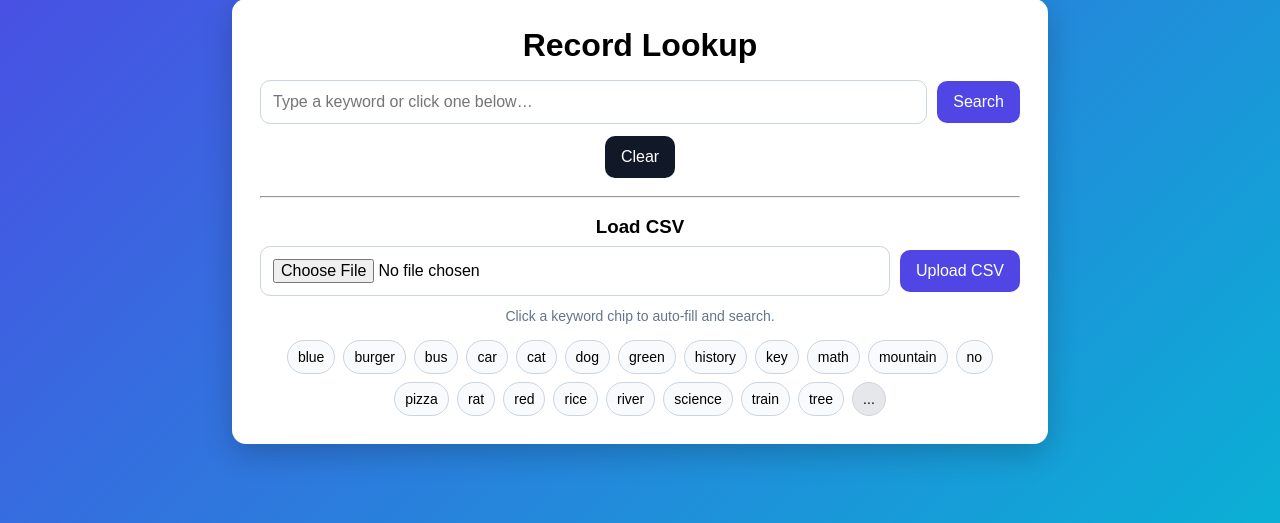
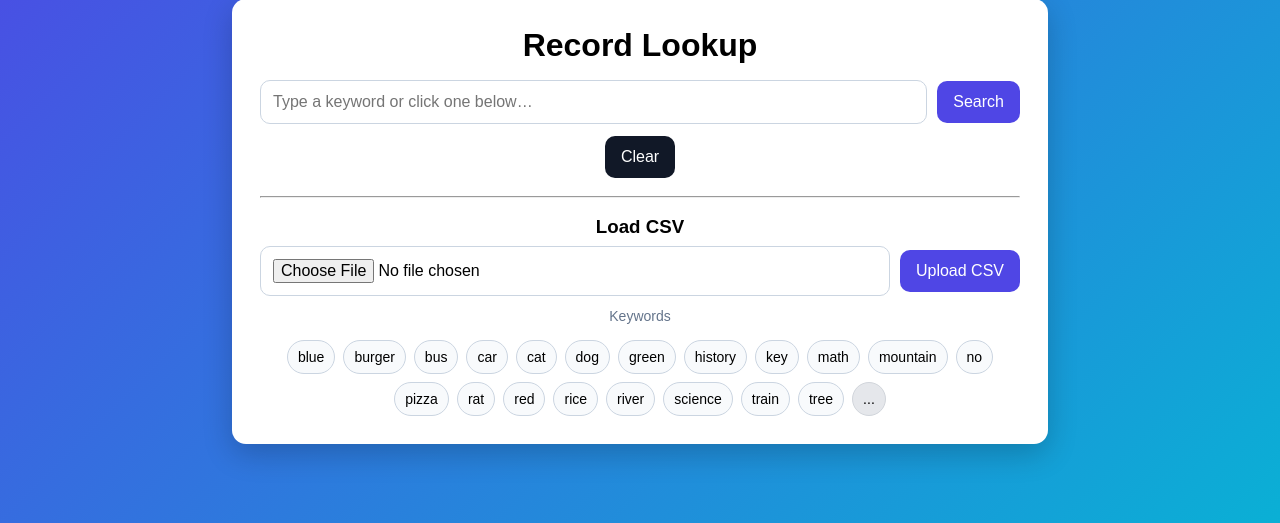
Before and after one commit to yanny2five/yesno-retriever, a Flask app: page / in a window 1280 px wide. Shown: the part 203-726 px from the top of the page. Run offline with Flask 3, Linux system fonts and the light colour scheme.

Commit message:
Fix wording on page

```diff
--- a/templates/index.html
+++ b/templates/index.html
@@ -154,7 +154,7 @@
       <div id="uploadStatus" class="hint" style="display:none;margin-top:12px;text-align:center"></div>
 
       <div class="hint">
-        Click a keyword chip to auto-fill and search.
+        Keywords
       </div>
 
       <div class="chips" id="chips">
```
